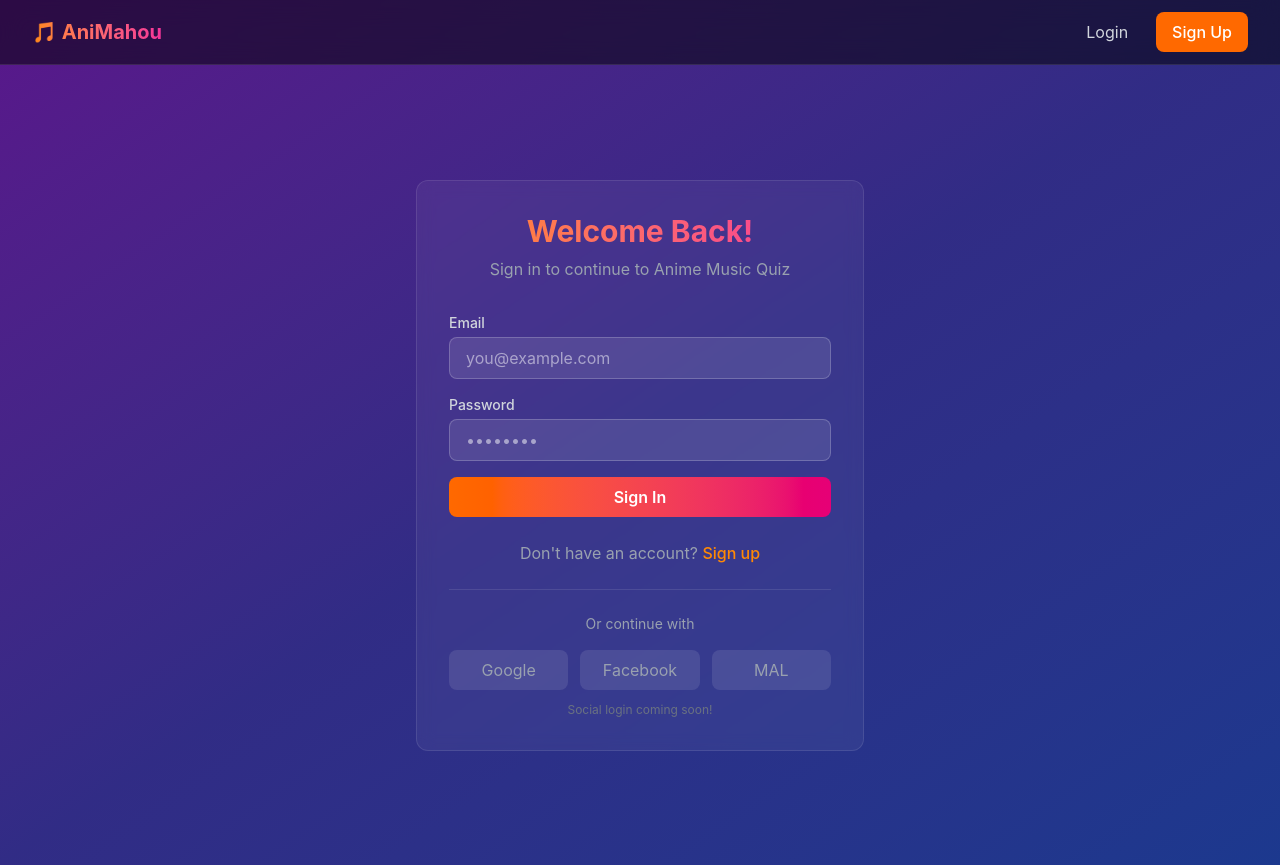
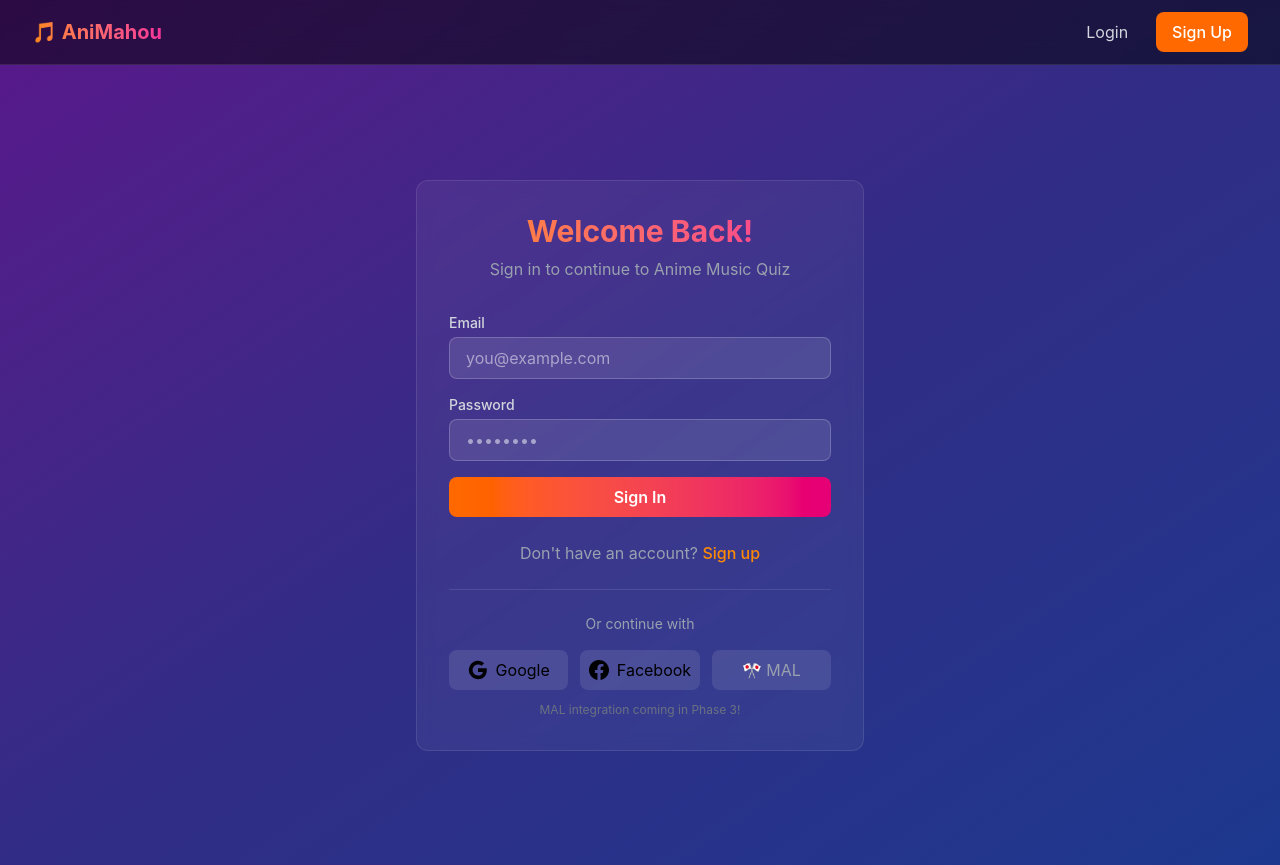
Before and after one commit to AniMahou/AnimeMusicQuiz, a Next.js app: page /login in a window 1280 px wide. Built offline with nearby package versions, Linux system fonts and the light colour scheme; no server answers.

Commit message:
Facebook OAuth implemented

```diff
--- a/components/AuthForm.js
+++ b/components/AuthForm.js
@@ -185,31 +185,48 @@ export default function AuthForm({ mode = 'login' }) {
           </p>
         </div>
 
-        {/* Social login placeholder (Phase 2.3) */}
+        {/* Social login buttons */}
         <div className="mt-6 pt-6 border-t border-white/10">
           <p className="text-center text-gray-400 text-sm mb-4">Or continue with</p>
-          <div className="flex gap-3">
+          <div className="flex flex-col sm:flex-row gap-3">
+
+            {/* Google Button */}
+            <button
+              onClick={() => signIn('google', { callbackUrl: '/dashboard' })}
+              className="flex-1 py-2 bg-white/10 hover:bg-white/20 rounded-lg transition flex items-center justify-center gap-2"
+            >
+              <svg className="w-5 h-5" viewBox="0 0 24 24">
+                <path fill="currentColor" d="M22.56 12.25c0-.78-.07-1.53-.2-2.25H12v4.26h5.92c-.26 1.37-1.04 2.53-2.21 3.31v2.77h3.57c2.08-1.92 3.28-4.74 3.28-8.09z" />
+                <path fill="currentColor" d="M12 23c2.97 0 5.46-.98 7.28-2.66l-3.57-2.77c-.98.66-2.23 1.06-3.71 1.06-2.86 0-5.29-1.93-6.16-4.53H2.18v2.84C3.99 20.53 7.7 23 12 23z" />
+                <path fill="currentColor" d="M5.84 14.09c-.22-.66-.35-1.36-.35-2.09s.13-1.43.35-2.09V7.07H2.18C1.43 8.55 1 10.22 1 12s.43 3.45 1.18 4.93l2.85-2.22.81-.62z" />
+                <path fill="currentColor" d="M12 5.38c1.62 0 3.06.56 4.21 1.64l3.15-3.15C17.45 2.09 14.97 1 12 1 7.7 1 3.99 3.47 2.18 7.07l3.66 2.84c.87-2.6 3.3-4.53 6.16-4.53z" />
+              </svg>
+              Google
+            </button>
+
+            {/* Facebook Button */}
+            <button
+              onClick={() => signIn('facebook', { callbackUrl: '/dashboard' })}
+              className="flex-1 py-2 bg-white/10 hover:bg-white/20 rounded-lg transition flex items-center justify-center gap-2"
+            >
+              <svg className="w-5 h-5" fill="currentColor" viewBox="0 0 24 24">
+                <path d="M24 12.07C24 5.41 18.63 0 12 0S0 5.4 0 12.07C0 18.1 4.39 23.1 10.13 24v-8.44H7.08v-3.49h3.05V9.41c0-3.02 1.8-4.7 4.54-4.7 1.31 0 2.68.24 2.68.24v2.96h-1.51c-1.49 0-1.95.93-1.95 1.89v2.26h3.32l-.53 3.49h-2.79V24C19.61 23.1 24 18.1 24 12.07z"/>
+              </svg>
+              Facebook
+            </button>
+
+            {/* MAL Button (disabled for now) */}
             <button
               disabled
-              className="flex-1 py-2 bg-white/10 rounded-lg text-gray-400 cursor-not-allowed"
+              className="flex-1 py-2 bg-white/10 rounded-lg text-gray-400 cursor-not-allowed flex items-center justify-center gap-2"
             >
-              Google
-            </button>
-            <button
-              disabled
-              className="flex-1 py-2 bg-white/10 rounded-lg text-gray-400 cursor-not-allowed"
-            >
-              Facebook
-            </button>
-            <button
-              disabled
-              className="flex-1 py-2 bg-white/10 rounded-lg text-gray-400 cursor-not-allowed"
-            >
-              MAL
+              🎌 MAL
             </button>
           </div>
+
+          {/* Note about MAL */}
           <p className="text-xs text-gray-500 text-center mt-3">
-            Social login coming soon!
+            MAL integration coming in Phase 3!
           </p>
         </div>
       </div>
```
